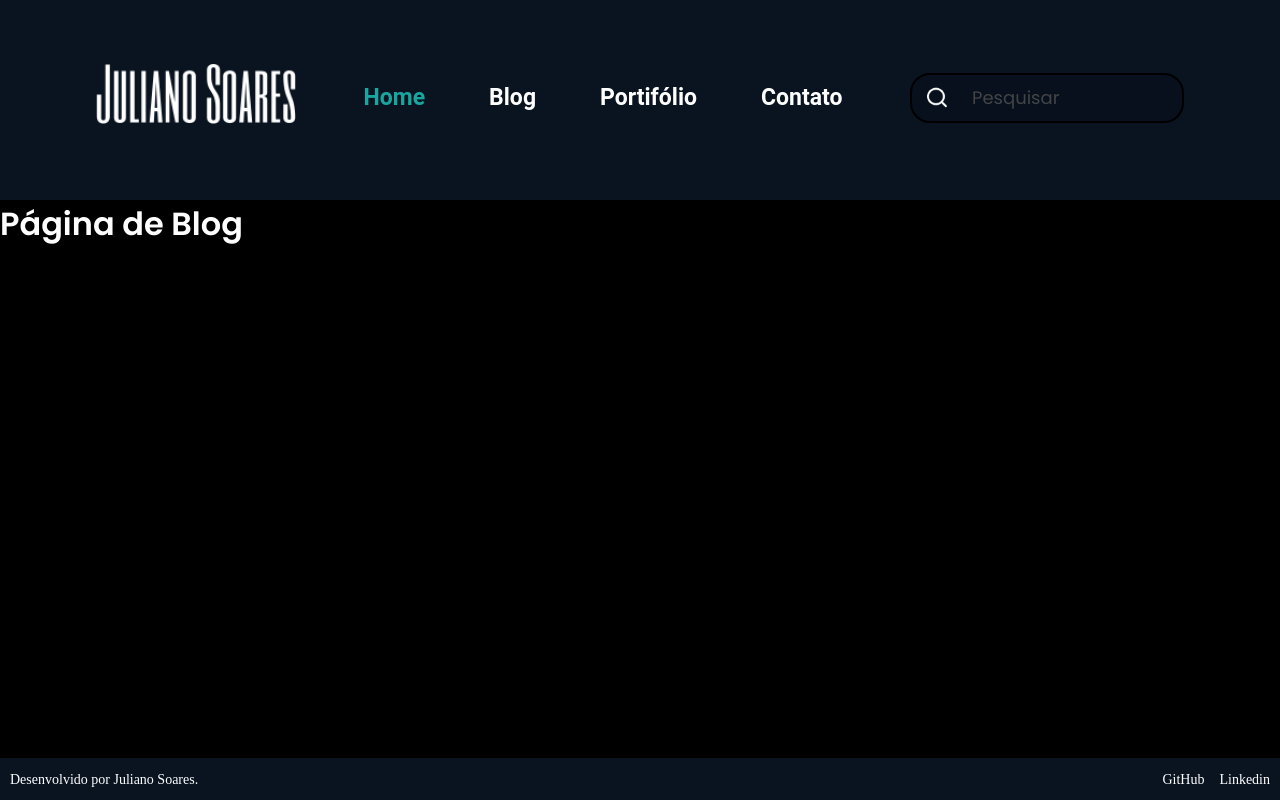
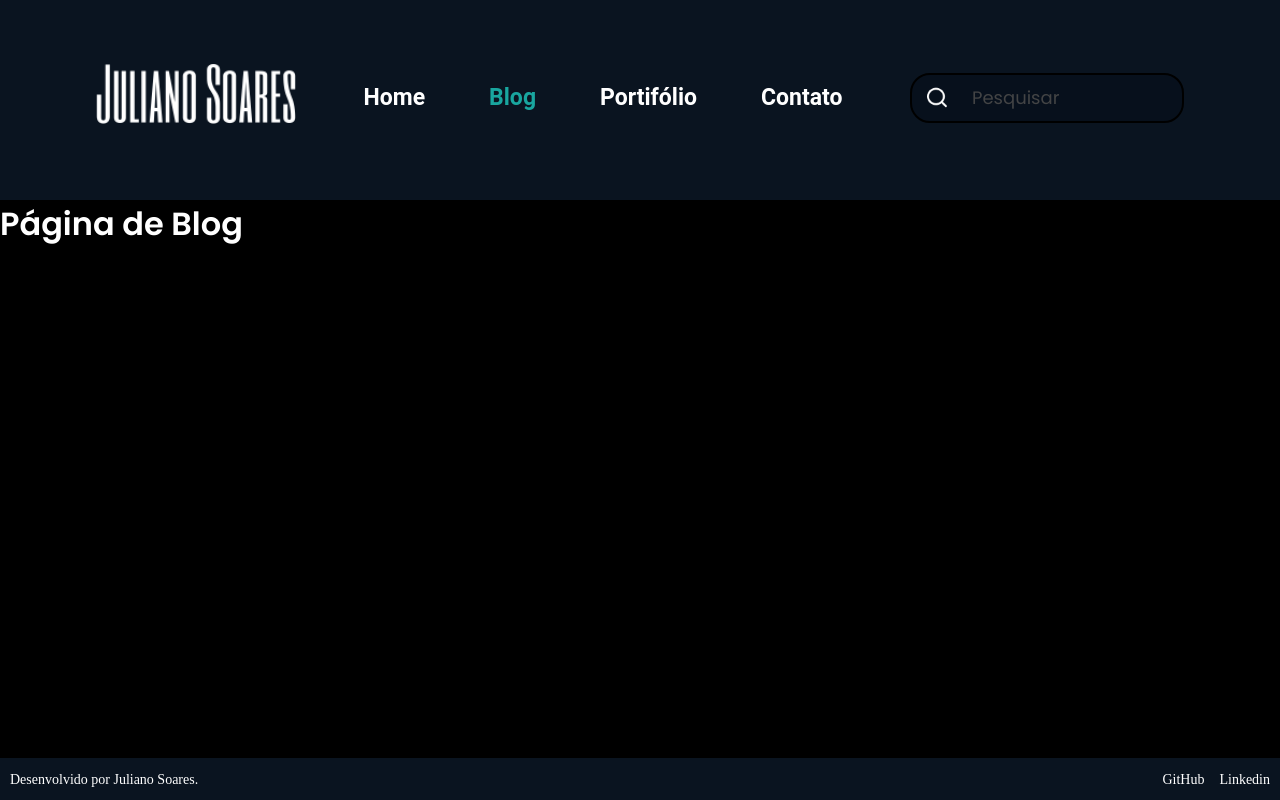
Before and after one commit to juliano-soares/juliano-soares.github.io, a React (Create React App) app: page /blog in a window 1280 px wide. Built offline with nearby package versions, Linux system fonts and the light colour scheme.

Commit message:
Modifica Header ClassName active

```diff
--- a/src/components/Menu/index.tsx
+++ b/src/components/Menu/index.tsx
@@ -1,13 +1,13 @@
 import { Container } from './styles';
-import { Link } from "react-router-dom";
+import { NavLink } from "react-router-dom";
 
 export function Menu() {
     return (
         <Container>
-            <Link to="/" className="active">Home</Link>
-            <Link to="/blog">Blog</Link>
-            <Link to="/portifolio">Portifólio</Link>
-            <Link to="/contato">Contato</Link>
+            <NavLink to="/" exact activeClassName="active">Home</NavLink>
+            <NavLink to="/blog" activeClassName="active">Blog</NavLink>
+            <NavLink to="/portifolio" activeClassName="active">Portifólio</NavLink>
+            <NavLink to="/contato" activeClassName="active">Contato</NavLink>
         </Container>
     )
 }
```
